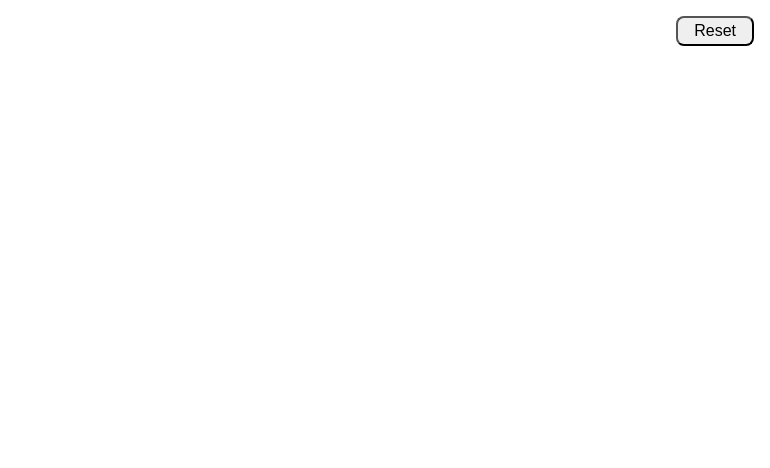
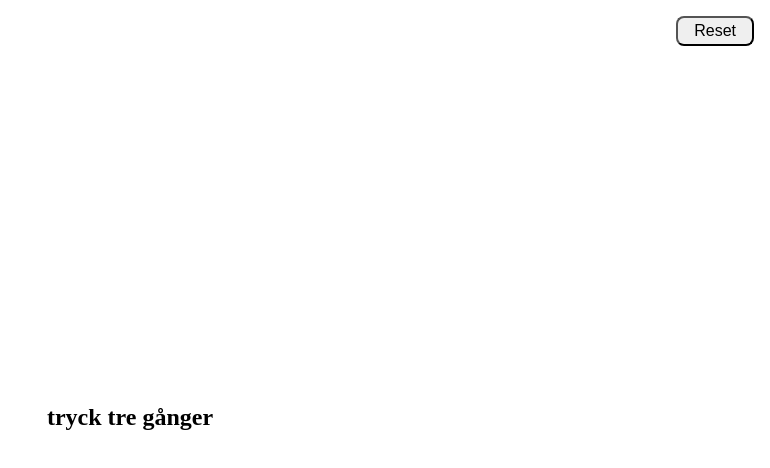
Before and after one commit to Basilews/draw-figures, a plain HTML site: page docs/index.html in a window 1280 px wide. Shown: the whole page, without its empty margins (510-1280 px from the left). Drawn offline with Linux system fonts and the light colour scheme.

Commit message:
add disclaimer

```diff
--- a/css/style.css
+++ b/css/style.css
@@ -1,10 +1,14 @@
-  <style>
 html,
 body {
   width: 100%;
   height: 100%;
   margin: 0;
 }
+
+* {
+  box-sizing: border-box;
+}
+
 .reset {
   position: absolute;
   top: 16px;
@@ -13,13 +17,27 @@
   border-radius: 8px;
   font-size: 16px;
 }
+
 .info {
   position: absolute;
   top: 16px;
   left: 16px;
 }
+
 p {
   margin-top: 0;
   margin-bottom: 8px;
 }
-  </style>
+
+.disclaimer {
+  position: absolute;
+  top: 0;
+  right: 0;
+  bottom: 0;
+  left: 0;
+  width: 170px;
+  height: 30px;
+  margin: auto;
+  text-align: center;
+  line-height: 1;
+}
--- a/docs/css/style.css
+++ b/docs/css/style.css
@@ -1,10 +1,14 @@
-  <style>
 html,
 body {
   width: 100%;
   height: 100%;
   margin: 0;
 }
+
+* {
+  box-sizing: border-box;
+}
+
 .reset {
   position: absolute;
   top: 16px;
@@ -13,13 +17,27 @@
   border-radius: 8px;
   font-size: 16px;
 }
+
 .info {
   position: absolute;
   top: 16px;
   left: 16px;
 }
+
 p {
   margin-top: 0;
   margin-bottom: 8px;
 }
-  </style>
+
+.disclaimer {
+  position: absolute;
+  top: 0;
+  right: 0;
+  bottom: 0;
+  left: 0;
+  width: 170px;
+  height: 30px;
+  margin: auto;
+  text-align: center;
+  line-height: 1;
+}
--- a/docs/index.html
+++ b/docs/index.html
@@ -10,7 +10,10 @@
 <body>
   <canvas></canvas>
   <div class="info"></div>
+  <div class="disclaimer">
+    <h2>tryck tre gånger</h2>
+  </div>
   <button class="reset">Reset</button>
-  <script src="/draw-figures/js/main.js"></script>
+  <script src="js/main.js"></script>
 </body>
 </html>
--- a/docs/js/main.js
+++ b/docs/js/main.js
@@ -8,15 +8,19 @@ class DrawFigures {
     this.btn = document.querySelector('.reset');
     this.info = document.querySelector('.info');
     this.ctx = this.canvas.getContext('2d');
+    this.disclaimer = document.querySelector('.disclaimer');
 
     this.canvas.width = window.innerWidth;
     this.canvas.height = window.innerHeight;
 
-    this.canvas.addEventListener('click', event => {
-      this.generatePoints(event.clientX, event.clientY);
-    });
+    this.disclaimer.addEventListener('click', event => this.initDrawing(event));
+    this.canvas.addEventListener('click', event => this.initDrawing(event));
+    this.btn.addEventListener('click', () => this.resetCanvas());
+  }
 
-    this.btn.addEventListener('click', () => this.resetCanvas());
+  initDrawing(event) {
+    this.disclaimer.remove();
+    this.generatePoints(event.clientX, event.clientY);
   }
 
   generatePoints(x, y) {
@@ -98,7 +102,6 @@ class DrawFigures {
 
   drawCircle(area) {
     const r = Math.round(Math.sqrt(area / Math.PI));
-    console.log(this.x0, this.y0, area, r);
 
     this.ctx.beginPath();
     this.ctx.arc(this.x0, this.y0, r, 0, 2 * Math.PI);
```
Also changed, not shown: index.html (+3 -0 lines), js/main.js (+8 -4 lines). Lines whose indentation alone changed are shown as unchanged.
